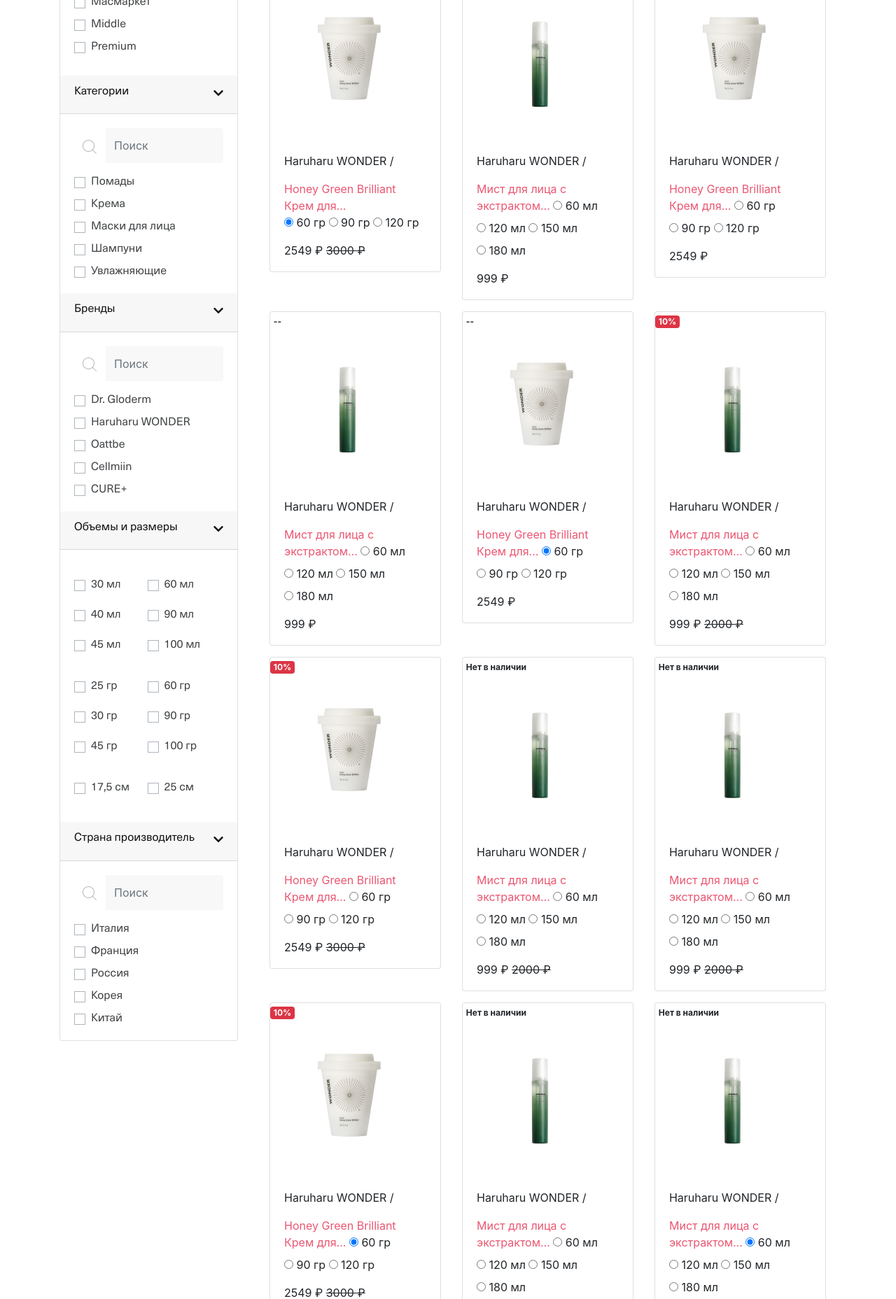
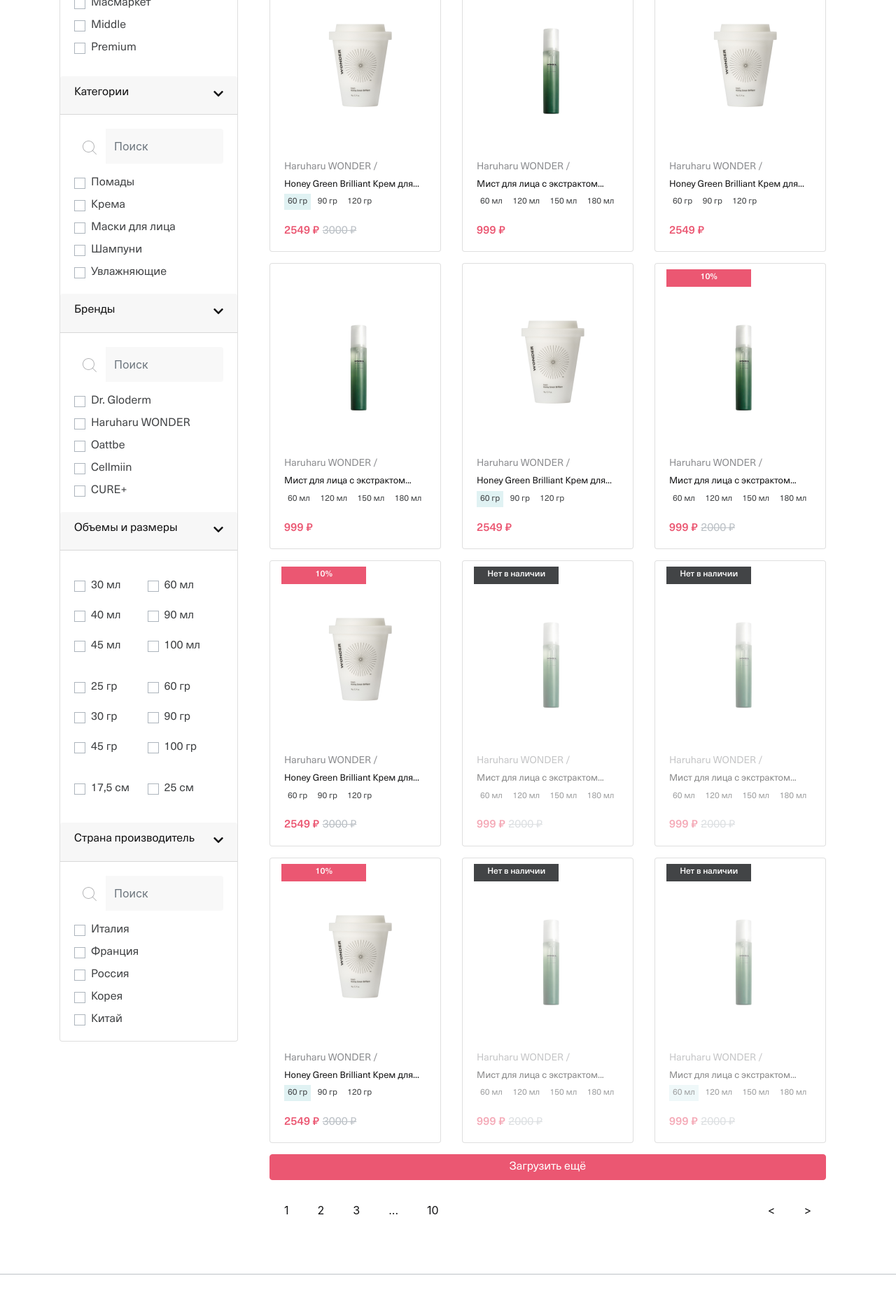
Before and after one commit to garrip91/beautyforce_group, a Django app: page /lk/ in a window 1280 px wide. Shown: the part 280-2137 px from the top of the page at 70% size. Run offline with Django 4.2, Linux system fonts and the light colour scheme; some libraries are stand-ins or nearby versions.

Commit message:
Update new_lk.css

```diff
--- a/Beauty_Force/project/static/css/new_lk.css
+++ b/Beauty_Force/project/static/css/new_lk.css
@@ -1,8 +1,11 @@
 
 nav {
     background-color: #FFFFFF;
+
   }
-
+.nav-bordered{
+    border-bottom: 1px solid #BDC2C7;
+}
 
   .nav-link, .dropdown-item {
     font-family: 'Neue Haas Unica';
@@ -238,5 +241,213 @@ a:hover {
 }
 
 .img-fluid{
-    margin: 2rem 2rem 2rem 2rem;
+    margin: 2rem 2rem 2rem 3rem;
 }
+
+.badge-danger{
+    background-color: #EB5772;
+    width: 50%;
+    height: 25px;
+    margin-left: 1rem;
+    border-radius: 0;
+    font-family: 'Neue Haas Unica';
+    font-style: normal;
+    font-weight: 500;
+    font-size: 12px;
+    line-height: 140%;
+    text-align: center;
+    color: #FFFFFF;
+    margin-top: 0.5rem;
+}
+
+.brand-title{
+    font-family: 'Neue Haas Unica';
+    font-style: normal;
+    font-weight: 400;
+    font-size: 14px;
+    color: #8B8C8F;
+    margin-bottom: 0rem;
+}
+
+.brand-title-1{
+    font-family: 'Neue Haas Unica';
+    font-style: normal;
+    font-weight: 400;
+    font-size: 13px;
+    color: #131314;
+
+}
+
+label.radio {
+    cursor: pointer;
+  }
+
+  label.radio input {
+    position: absolute;
+    top: 0;
+    left: 0;
+    visibility: hidden;
+    pointer-events: none;
+  }
+
+  label.radio span {
+    font-family: 'Neue Haas Unica';
+    font-style: normal;
+    font-weight: 400;
+    font-size: 12px;
+    line-height: 140%;
+    color: #424446;
+    padding: 3px 5px;
+    border: none;
+    display: inline-block;
+    border-radius: 0px;
+  }
+
+  label.radio input:checked + span {
+    border-color: none;
+    background: rgba(131, 201, 207, 0.25);
+    color: #424446;
+  }
+
+  .price {
+    font-family: 'Neue Haas Unica';
+    font-style: normal;
+    font-weight: 500;
+    font-size: 16px;
+    line-height: 140%;
+    color: #EB5772;
+  }
+
+.price-old{
+    font-family: 'Neue Haas Unica';
+    font-style: normal;
+    font-weight: 400;
+    font-size: 16px;
+    line-height: 140%;
+    text-decoration-line: line-through;
+    color: #BDC2C7;
+}
+
+.badge-not{
+    background-color: #FFFFFF;
+    width: 50%;
+    height: 25px;
+    margin-left: 1rem;
+    border-radius: 0;
+    font-family: 'Neue Haas Unica';
+    font-style: normal;
+    font-weight: 500;
+    font-size: 12px;
+    line-height: 140%;
+    text-align: center;
+    color: #FFFFFF;
+    margin-top: 0.5rem;
+}
+
+.badge-black{
+    background-color: #424446;
+    width: 50%;
+    height: 25px;
+    margin-left: 1rem;
+    border-radius: 0;
+    font-family: 'Neue Haas Unica';
+    font-style: normal;
+    font-weight: 500;
+    font-size: 12px;
+    line-height: 140%;
+    text-align: center;
+    color: #FFFFFF;
+    margin-top: 0.5rem;
+
+}
+
+.disabled{
+    opacity: 0.5;
+}
+
+.btn-primary{
+    background: #EB5772;
+    border: 1px solid #EB5772;
+    font-family: 'Neue Haas Unica';
+    font-style: normal;
+    font-weight: 400;
+    font-size: 16px;
+    line-height: 140%;
+    text-align: center;
+    color: #FFFFFF;
+}
+
+.btn-primary::after{
+    background: #EB5772;
+    border: 1px solid #EB5772;
+    font-family: 'Neue Haas Unica';
+    font-style: normal;
+    font-weight: 400;
+    font-size: 16px;
+    line-height: 140%;
+    text-align: center;
+    color: #FFFFFF;
+}
+.btn-primary:hover{
+    background: #EB5772;
+    border: 1px solid #EB5772;
+    font-family: 'Neue Haas Unica';
+    font-style: normal;
+    font-weight: 400;
+    font-size: 16px;
+    line-height: 140%;
+    text-align: center;
+    color: #FFFFFF;
+}
+
+.pagination{
+
+    margin-top: 2rem;
+    border: none;
+}
+
+.page-link{
+    padding: 1px;
+    border: none;
+    color: #131314;
+}
+
+.page-link:after{
+    padding: 1px;
+    border: none;
+    color: #131314;
+}
+
+.pagination li a.page-link:hover,
+.pagination li a.page-link:focus,
+.pagination li.active a.page-link{
+    color: #131314;
+    background: #fff;
+}
+
+.footer-bordered{
+    margin-top: 4rem;
+    border-top: 1px solid #BDC2C7;
+}
+
+.socials{
+    padding-right: 3px;
+}
+
+.footer-link{
+    font-family: 'Neue Haas Unica';
+    font-style: normal;
+    font-weight: 400;
+    font-size: 16px;
+    line-height: 140%;
+    color: #131314;
+}
+
+.footer-link-1{
+    font-family: 'Neue Haas Unica';
+    font-style: normal;
+    font-weight: 400;
+    font-size: 14px;
+    line-height: 140%;
+    color: #BDC2C7;
+}
```
